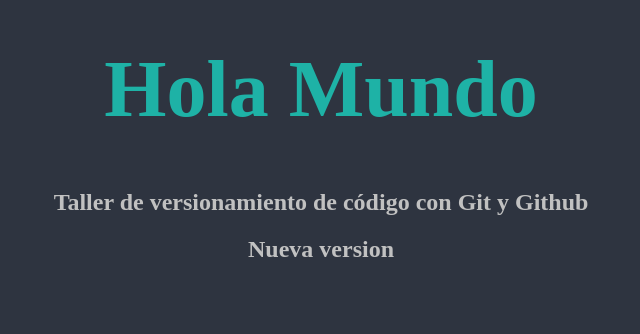
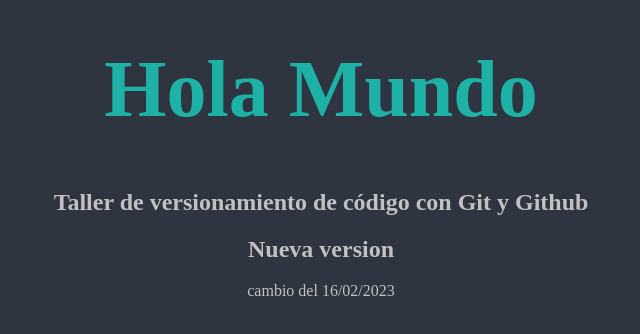
Before and after one commit to YefferKing/practicagit, a plain HTML site: page index.html in a window 1280 px wide. Shown: the part 156-490 px from the top of the page, without its empty margins (319-959 px from the left). Drawn offline with Linux system fonts and the light colour scheme.

Commit message:
cambio de 16 de febrero

```diff
--- a/index.html
+++ b/index.html
@@ -14,5 +14,6 @@
 <h1>Hola Mundo</h1>
 <h2>Taller de versionamiento de código con Git y Github </h2>
 <h2>Nueva version</h2>
+cambio del 16/02/2023
 </body>
 </html>
```
